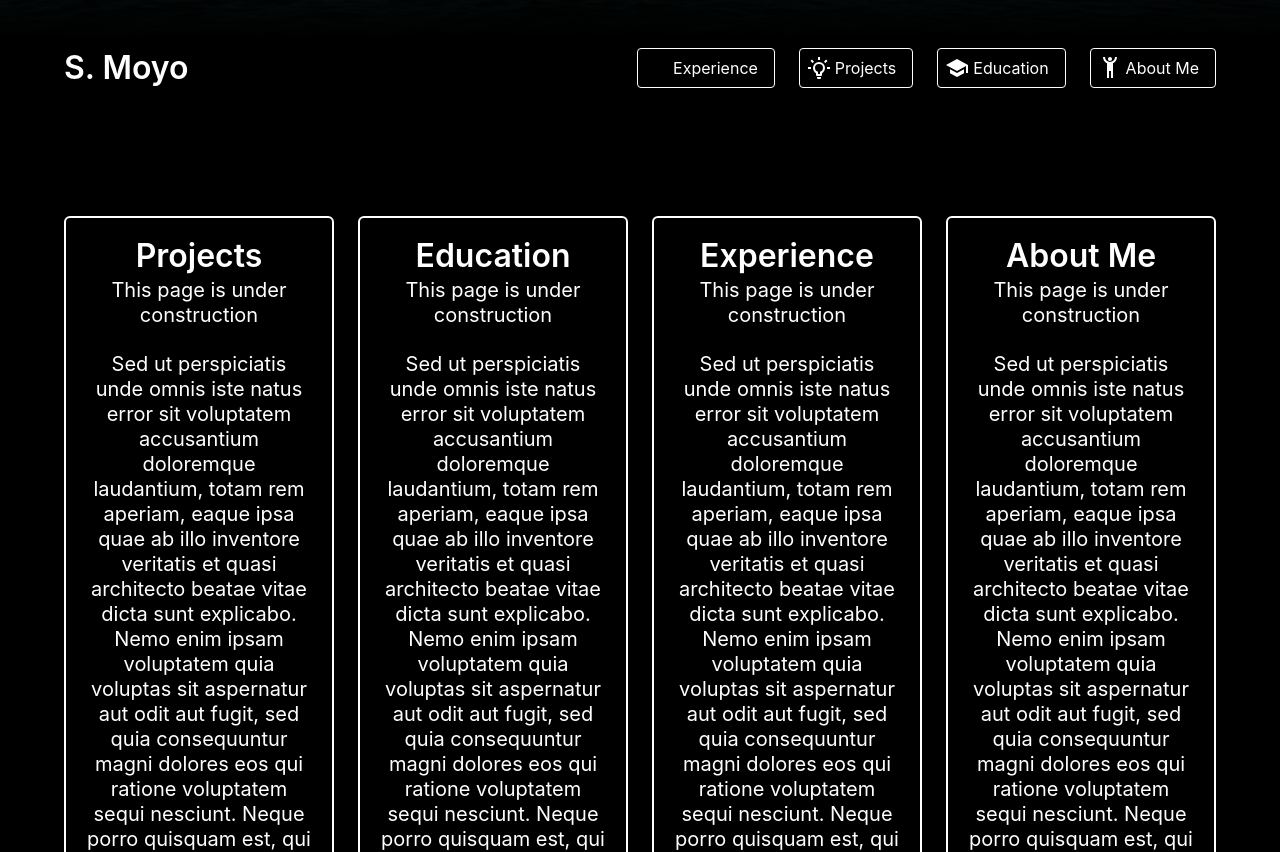
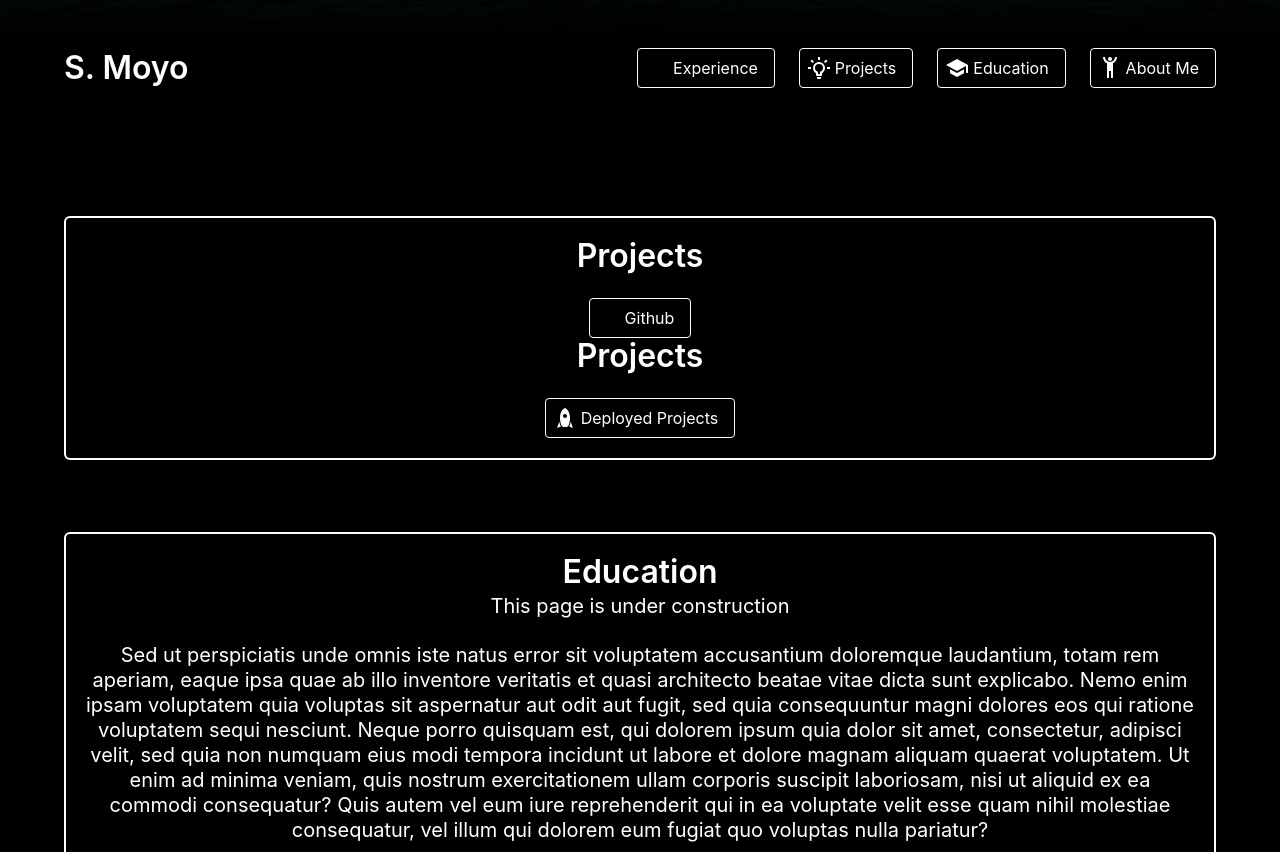
Before and after one commit to ShaneMoyo/portfolio-, a React (Create React App) app: page / in a window 1280 px wide. Shown: the part 760-1612 px from the top of the page. Built offline with nearby package versions, Linux system fonts and the light colour scheme; a small style sheet from the web is missing.

Commit message:
Make singular column.

```diff
--- a/src/App.js
+++ b/src/App.js
@@ -6,6 +6,8 @@ import "animate.css/animate.min.css";
 import Navbar from './navbar'
 import Reveal from 'react-reveal/Reveal';
 import ScrollAnimation from 'react-animate-on-scroll';
+import {  mdiGithubCircle, mdiRocket } from '@mdi/js'
+import Icon from '@mdi/react'
 
 
 function App() {
@@ -69,29 +71,32 @@ function App() {
                 <br/><br/><br/>
                 <div class="box black is-outlined has-text-white" >
                   <h1 class="title">Projects</h1>
-                  <h1 class="subtitle profession">This page is under construction</h1>
-                  <h1 class="subtitle profession">
-                    Sed ut perspiciatis unde omnis iste natus error sit voluptatem
-                    accusantium doloremque laudantium, totam rem aperiam,
-                    eaque ipsa quae ab illo inventore veritatis et quasi
-                    architecto beatae vitae dicta sunt explicabo. Nemo enim ipsam
-                    voluptatem quia voluptas sit aspernatur aut odit aut fugit,
-                    sed quia consequuntur magni dolores eos qui ratione voluptatem
-                    sequi nesciunt. Neque porro quisquam est, qui dolorem ipsum quia dolor sit amet,
-                    consectetur, adipisci velit, sed quia non numquam eius modi tempora
-                    incidunt ut labore et dolore magnam aliquam quaerat voluptatem.
-                    Ut enim ad minima veniam, quis nostrum exercitationem ullam corporis suscipit laboriosam,
-                    nisi ut aliquid ex ea commodi consequatur?
-                    Quis autem vel eum iure reprehenderit qui in ea voluptate
-                    velit esse quam nihil molestiae consequatur, vel illum qui dolorem eum fugiat quo
-                    voluptas nulla pariatur?
-                  </h1>
+                  <a class="button is-white is-outlined" href="https://github.com/ShaneMoyo">
+                    <span class="icon">
+                      <Icon path={mdiGithubCircle}
+                      size={2}
+                      color="white"
+                      />
+                    </span>
+                    <br/>
+                    <span>Github</span>
+                  </a>
+                  <h1 class="title">Projects</h1>
+                  <a class="button is-white is-outlined" href="https://github.com/ShaneMoyo">
+                    <span class="icon">
+                      <Icon path={mdiRocket}
+                      size={2}
+                      color="white"
+                      />
+                    </span>
+                    <span>Deployed Projects</span>
+                  </a>
                 </div>
               </ScrollAnimation>
             </div>
-          </div>
 
-          <div class="column">
+
+
             <div class="container" id="education">
               <ScrollAnimation
                 animateIn="fadeIn"
@@ -121,10 +126,10 @@ function App() {
                 </div>
               </ScrollAnimation>
             </div>
-          </div>
 
 
-          <div class="column">
+
+
             <div class="container" id="experience">
               <ScrollAnimation
                 animateIn="fadeIn"
@@ -154,9 +159,9 @@ function App() {
                 </div>
               </ScrollAnimation>
             </div>
-          </div>
 
-          <div class="column">
+
+
             <div class="container" id="about">
               <ScrollAnimation
                 animateIn="fadeIn"
```
